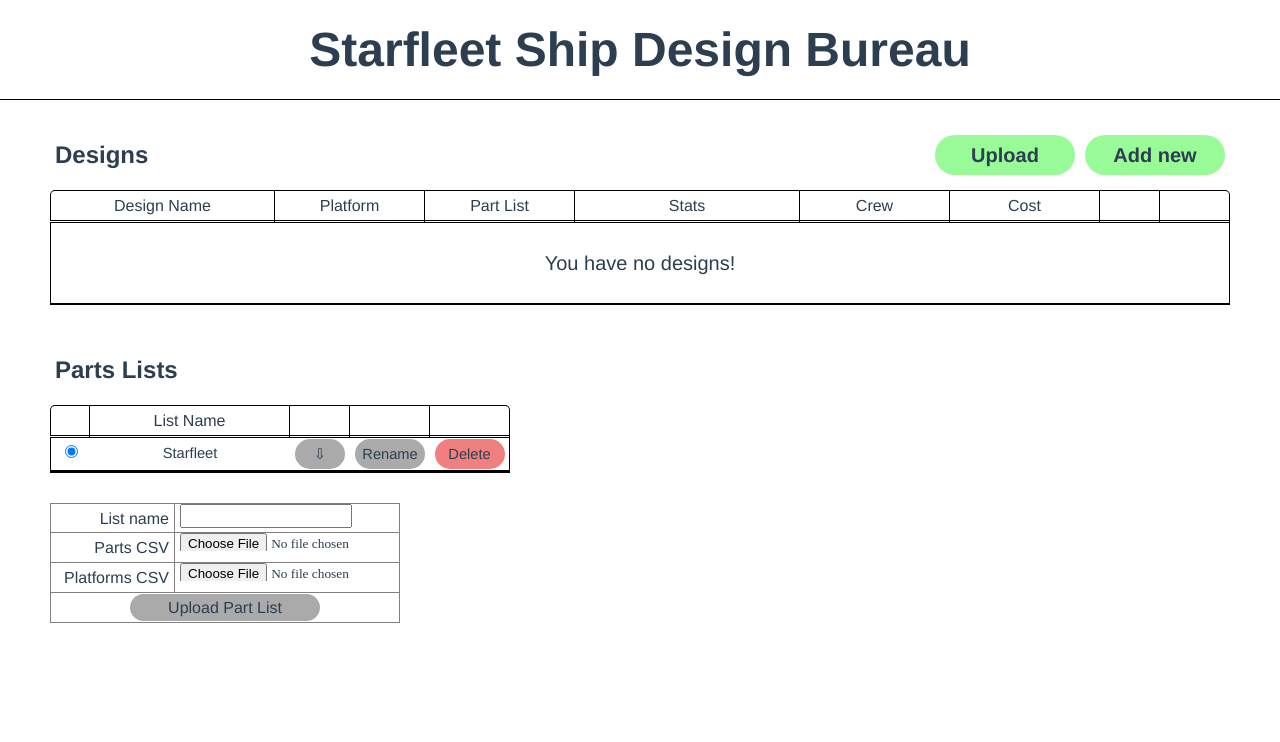
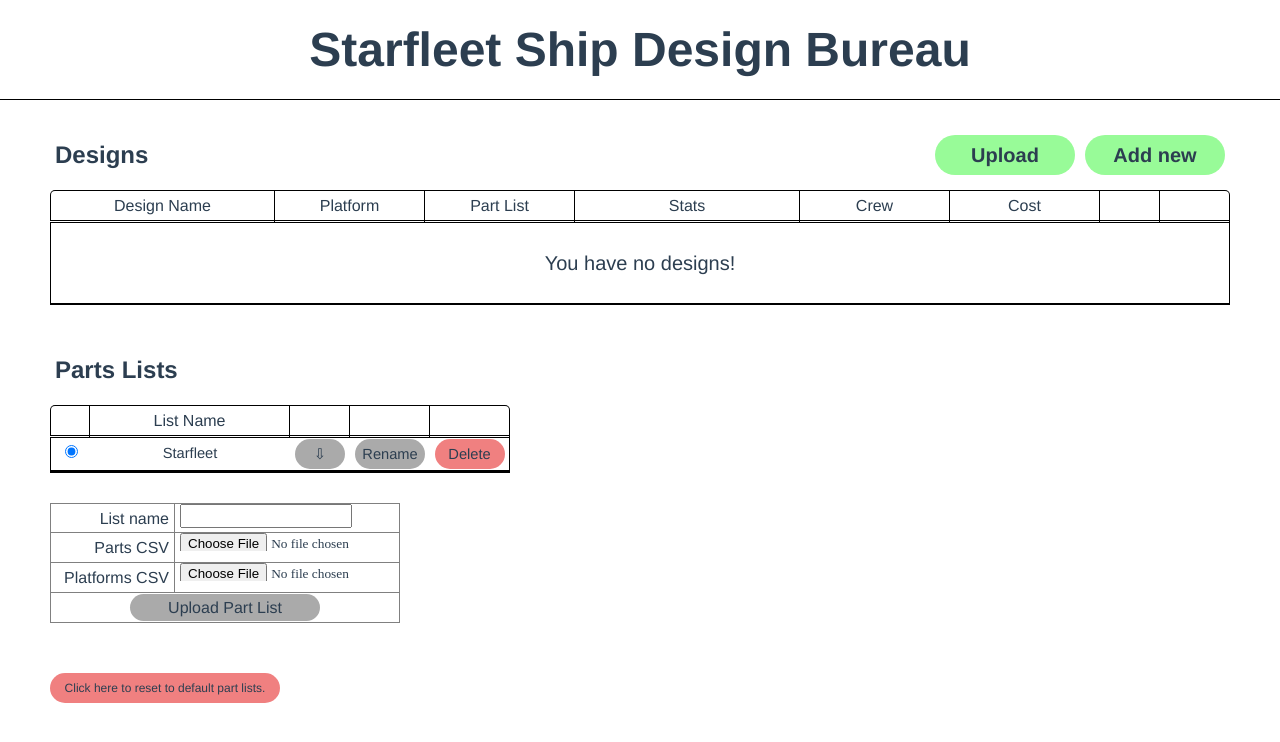
Before and after one commit to OnAGravitasHunt/ship-designer-new, a Vue app: page / in a window 1280 px wide. Shown: the top 742 px of the page. Built offline with nearby package versions, Linux system fonts and the light colour scheme.

Commit message:
added button to purge old part lists

```diff
--- a/src/components/partsLists/PartsLists.vue
+++ b/src/components/partsLists/PartsLists.vue
@@ -16,6 +16,9 @@
       </div>
     </div>
     <NewList/>
+    <div class="purge" @click="purgePartLists">
+      Click here to reset to default part lists.
+    </div>
   </div>
 </template>
 
@@ -32,6 +35,13 @@
   computed: {
     partLists () {
       return this.$store.state.library.partListNames
+    }
+  },
+  methods: {
+    purgePartLists () {
+      if (confirm('Are you sure? This will erase all your custom part lists.')) {
+        localStorage.removeItem('partLists')
+      }
     }
   }
 }
@@ -85,4 +95,15 @@
   border-bottom: 2px solid black;
   font-size: 11pt;
 }
+.purge {
+  margin-top: 50px;
+  width: 230px;
+  height: 30px;
+  line-height: 30px;
+  font-size: 9pt;
+  background-color: lightcoral;
+  border-radius: 15px;
+  text-align: center;
+  cursor: pointer;
+}
 </style>
```
